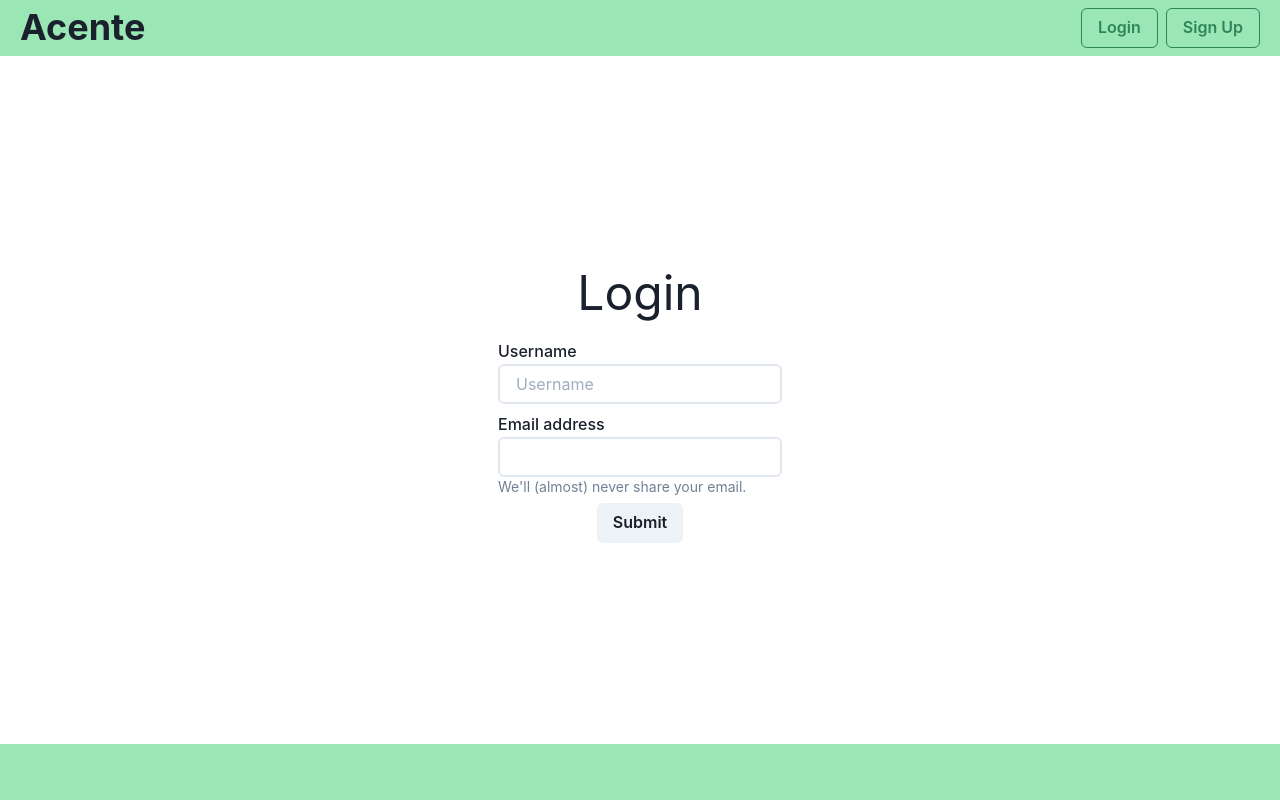
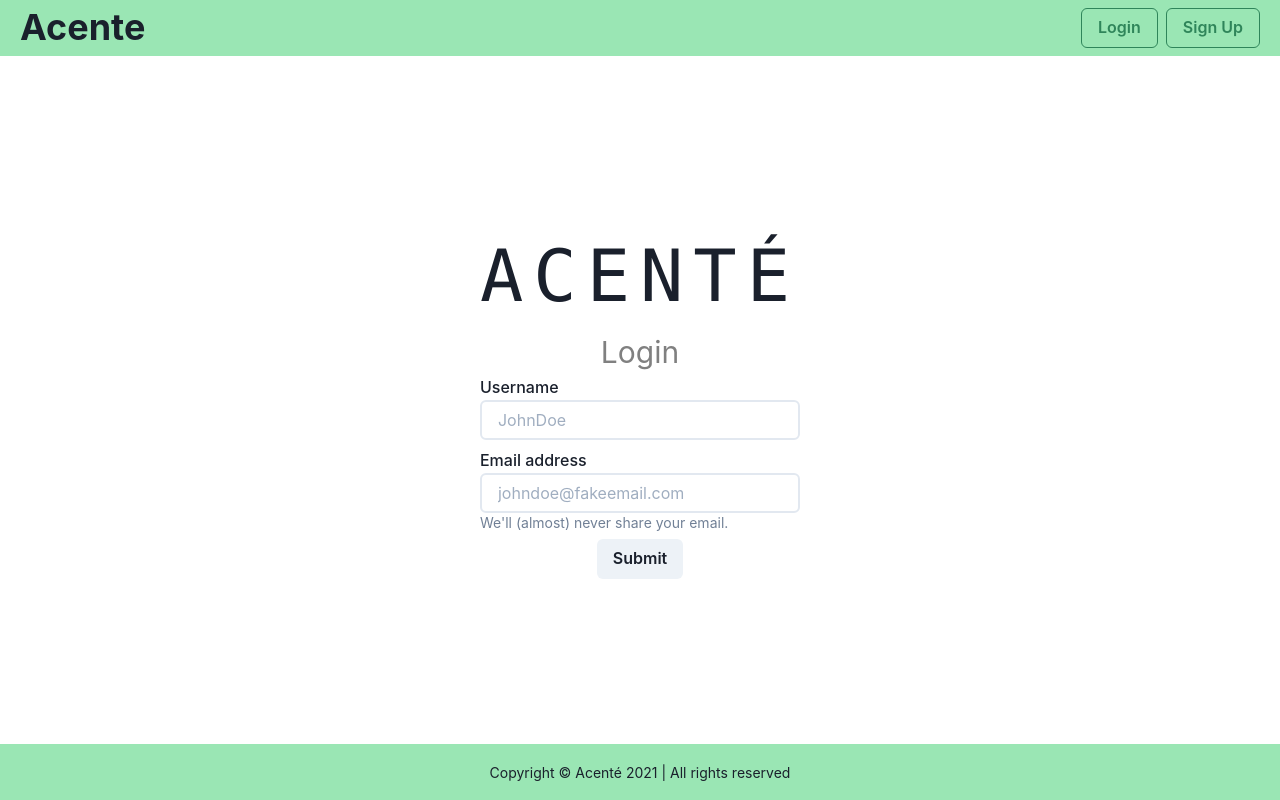
Before and after one commit to utmgdsc/Acente, a React (Create React App) app in the folder frontend/: page / in a window 1280 px wide. Built offline with nearby package versions, Linux system fonts and the light colour scheme.

Commit message:
Added copyright to footer, updated placement text for login and added background img

```diff
--- a/frontend/src/Footer.js
+++ b/frontend/src/Footer.js
@@ -1,5 +1,6 @@
 import React, { Component } from 'react'
 import {
+    Center,
     HStack,
   } from "@chakra-ui/react"
 
@@ -7,8 +8,8 @@ class Footer extends Component {
 
     render() {
         return (
-            <HStack backgroundColor="#9AE6B4" height="7vh" >
-
+            <HStack backgroundColor="#9AE6B4" height="7vh" justifyContent="center">
+                <Center fontSize="sm">Copyright &copy; Acenté 2021 | All rights reserved </Center>
             </HStack>
         )
     }
--- a/frontend/src/Form.js
+++ b/frontend/src/Form.js
@@ -16,17 +16,17 @@ class Form extends Component {
 
     render() {
         return (
-
             <VStack height="86vh" position="relative" justifyContent="center">
                 <Flex direction="column" position="relative" justifyContent="center">
-                        <Center fontSize="5xl" mb="10px">{this.props.value}</Center>
+                    <Center fontSize="7xl" letterSpacing="10px" fontFamily="mono">ACENTÉ</Center>
+                    <Center fontSize="3xl" color="gray">{this.props.value}</Center>
                     <FormControl id="username">
                         <FormLabel mb="1px" >Username</FormLabel>
-                            <Input placeholder="Username" borderWidth="2px"/>
+                        <Input placeholder="JohnDoe" borderWidth="2px"/>
                     </FormControl>
                     <FormControl id="email">
-                            <FormLabel mb="1px" mt="8px">Email address</FormLabel>
-                            <Input type="email" borderWidth="2px"/>
+                        <FormLabel mb="1px" mt="8px" >Email address</FormLabel>
+                        <Input type="email" borderWidth="2px"placeholder="johndoe@fakeemail.com"/>
                         <FormHelperText mt="1px">We'll (almost) never share your email.</FormHelperText>
                     </FormControl>
                 </Flex>
```
Also changed, not shown: frontend/public/background.png (added). Lines whose indentation alone changed are shown as unchanged.
